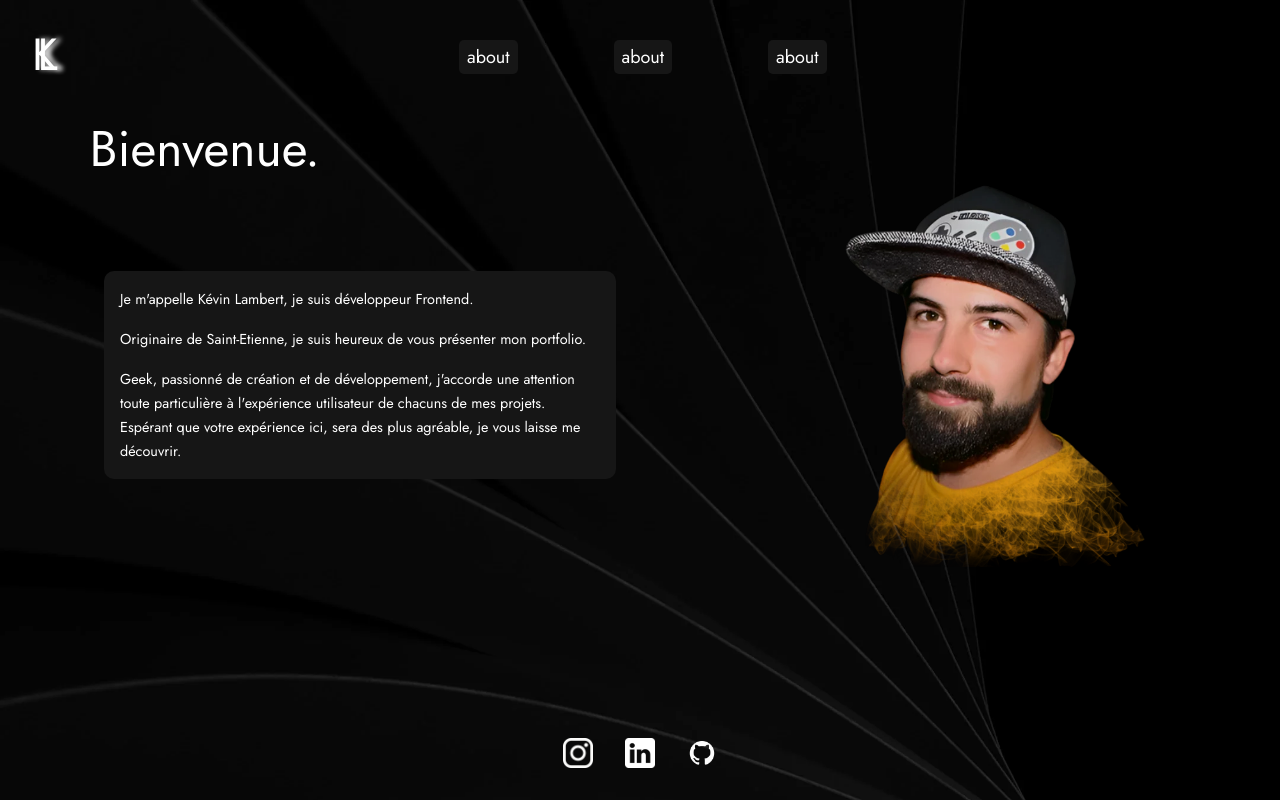
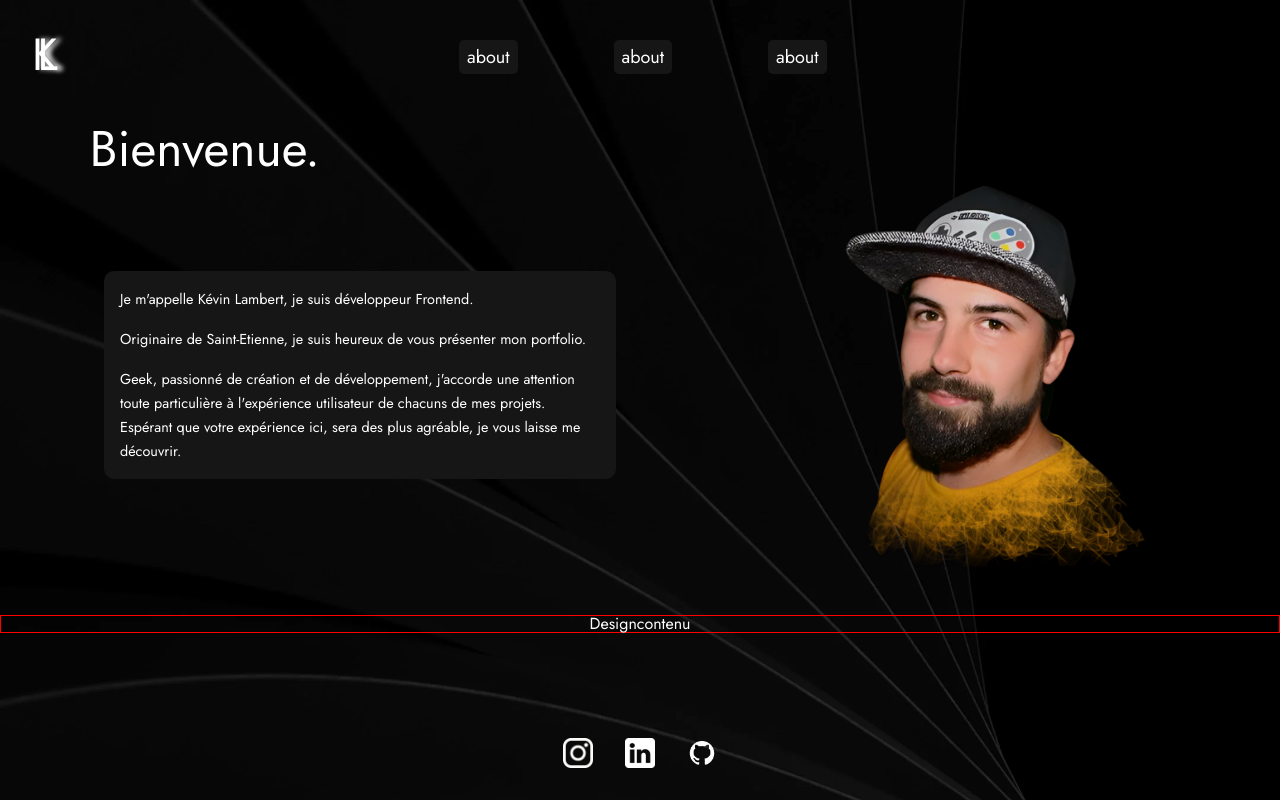
Before and after one commit to lambertkevin42/Portfolio-Ts, a React (Create React App) app: page / in a window 1280 px wide. Built offline with nearby package versions, Linux system fonts and the light colour scheme.

Commit message:
create new component ToggleCard

```diff
--- a/src/components/App/App.tsx
+++ b/src/components/App/App.tsx
@@ -3,6 +3,7 @@ import { useLocation, Location } from 'react-router-dom';
 import Footer from '../Footer/Footer';
 import Header from '../Header/Header';
 import MyCard from '../MyCard/MyCard';
+import ToggleCard from '../ToggleCard/ToggleCard';
 import './app.scss';
 
 const App: React.FC = () => {
@@ -26,6 +27,7 @@ const App: React.FC = () => {
         text2="Geek, passionné de création et de développement, j'accorde une attention toute particulière à l'expérience utilisateur de chacuns de mes projets. Espérant que votre expérience ici, sera des plus agréable, je vous laisse me découvrir."
         imgAlt="kévin lambert"
       />
+      <ToggleCard />
       <Footer />
     </div>
   );
--- /dev/null
+++ b/src/components/ToggleCard/ToggleCard.tsx
@@ -0,0 +1,13 @@
+import React from 'react';
+import '../ToggleCard/togglecard.scss';
+
+const ToggleCard: React.FC = () => {
+  return (
+    <div className="togglecard">
+      <h2>Design</h2>
+      <div>contenu</div>
+    </div>
+  );
+};
+
+export default ToggleCard;
--- /dev/null
+++ b/src/components/ToggleCard/togglecard.scss
@@ -0,0 +1,9 @@
+@use 'src/styles/vars';
+
+.togglecard{
+    display: flex;
+    width: 100%;
+    border: 1px solid red;
+    justify-content: center;
+    margin-top: vars.$gutter*3;
+}
```
